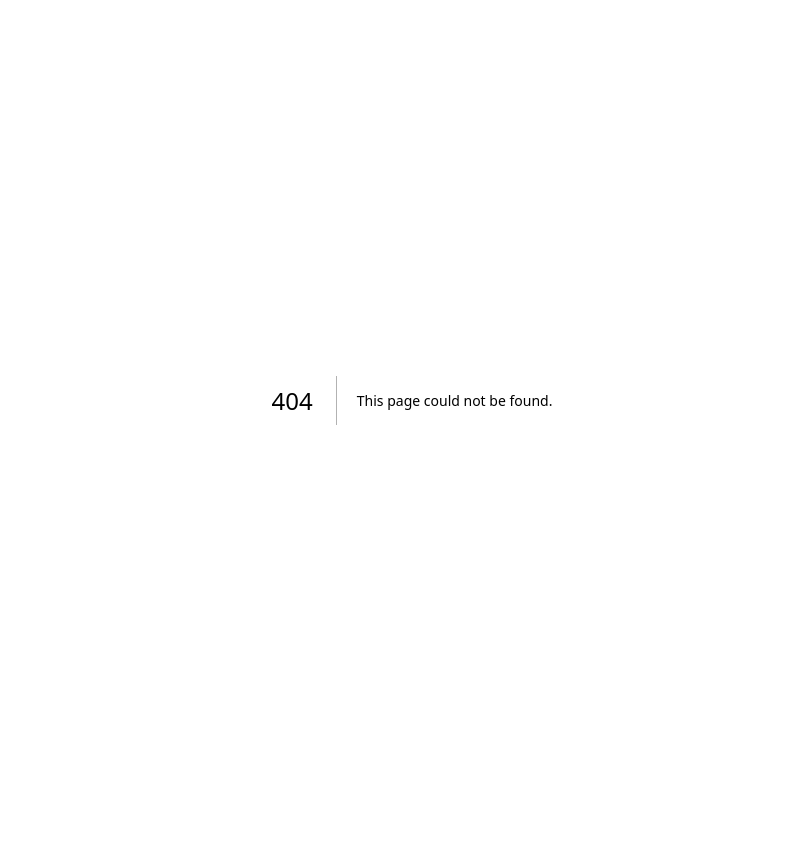
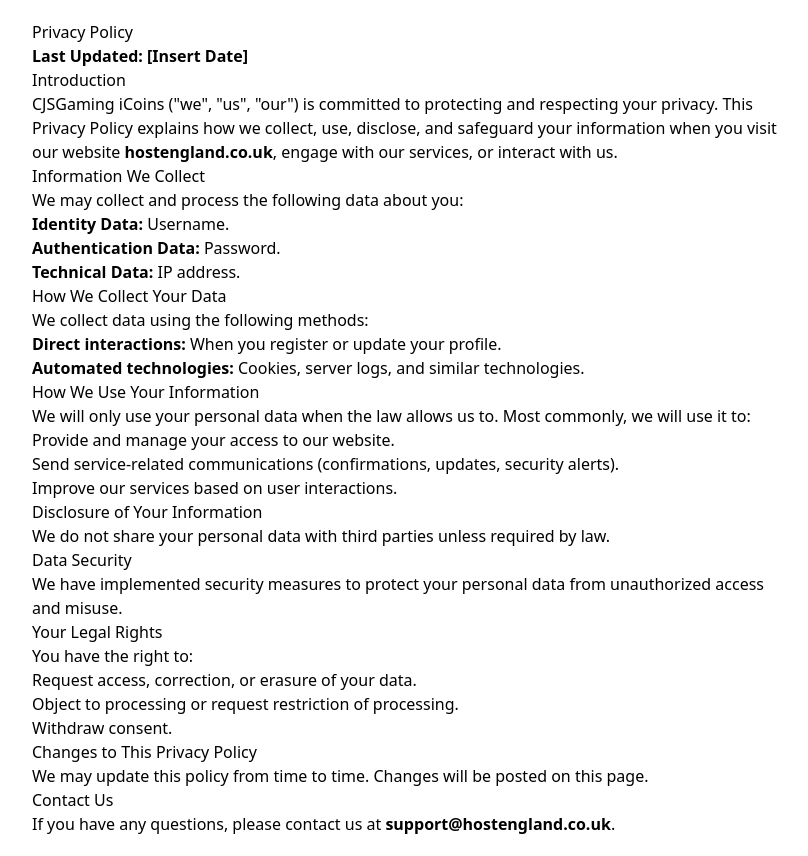
Before and after one commit to CJSSoftware/cjsicoins, a Next.js app in the folder frontend/: page /PrivacyPolicy in a window 1280 px wide. Before the commit this address had no page. Shown: the whole page, without its empty margins (228-1036 px from the left). Before the commit the page ends 800 px from the top, so only its background shows below. Built offline with nearby package versions, Linux system fonts and the light colour scheme.

Commit message:
Create PrivacyPolicy.js

```diff
--- /dev/null
+++ b/frontend/pages/PrivacyPolicy.js
@@ -0,0 +1,62 @@
+import React from "react";
+
+const PrivacyPolicy = () => {
+    return (
+        <div style={{ padding: "20px", maxWidth: "800px", margin: "auto" }}>
+            <h1>Privacy Policy</h1>
+            <p><strong>Last Updated: [Insert Date]</strong></p>
+
+            <h2>Introduction</h2>
+            <p>
+                CJSGaming iCoins ("we", "us", "our") is committed to protecting and respecting your privacy.
+                This Privacy Policy explains how we collect, use, disclose, and safeguard your information when
+                you visit our website <strong>hostengland.co.uk</strong>, engage with our services, or interact with us.
+            </p>
+
+            <h2>Information We Collect</h2>
+            <p>We may collect and process the following data about you:</p>
+            <ul>
+                <li><strong>Identity Data:</strong> Username.</li>
+                <li><strong>Authentication Data:</strong> Password.</li>
+                <li><strong>Technical Data:</strong> IP address.</li>
+            </ul>
+
+            <h2>How We Collect Your Data</h2>
+            <p>We collect data using the following methods:</p>
+            <ul>
+                <li><strong>Direct interactions:</strong> When you register or update your profile.</li>
+                <li><strong>Automated technologies:</strong> Cookies, server logs, and similar technologies.</li>
+            </ul>
+
+            <h2>How We Use Your Information</h2>
+            <p>We will only use your personal data when the law allows us to. Most commonly, we will use it to:</p>
+            <ul>
+                <li>Provide and manage your access to our website.</li>
+                <li>Send service-related communications (confirmations, updates, security alerts).</li>
+                <li>Improve our services based on user interactions.</li>
+            </ul>
+
+            <h2>Disclosure of Your Information</h2>
+            <p>We do not share your personal data with third parties unless required by law.</p>
+
+            <h2>Data Security</h2>
+            <p>We have implemented security measures to protect your personal data from unauthorized access and misuse.</p>
+
+            <h2>Your Legal Rights</h2>
+            <p>You have the right to:</p>
+            <ul>
+                <li>Request access, correction, or erasure of your data.</li>
+                <li>Object to processing or request restriction of processing.</li>
+                <li>Withdraw consent.</li>
+            </ul>
+
+            <h2>Changes to This Privacy Policy</h2>
+            <p>We may update this policy from time to time. Changes will be posted on this page.</p>
+
+            <h2>Contact Us</h2>
+            <p>If you have any questions, please contact us at <strong>support@hostengland.co.uk</strong>.</p>
+        </div>
+    );
+};
+
+export default PrivacyPolicy;
```
